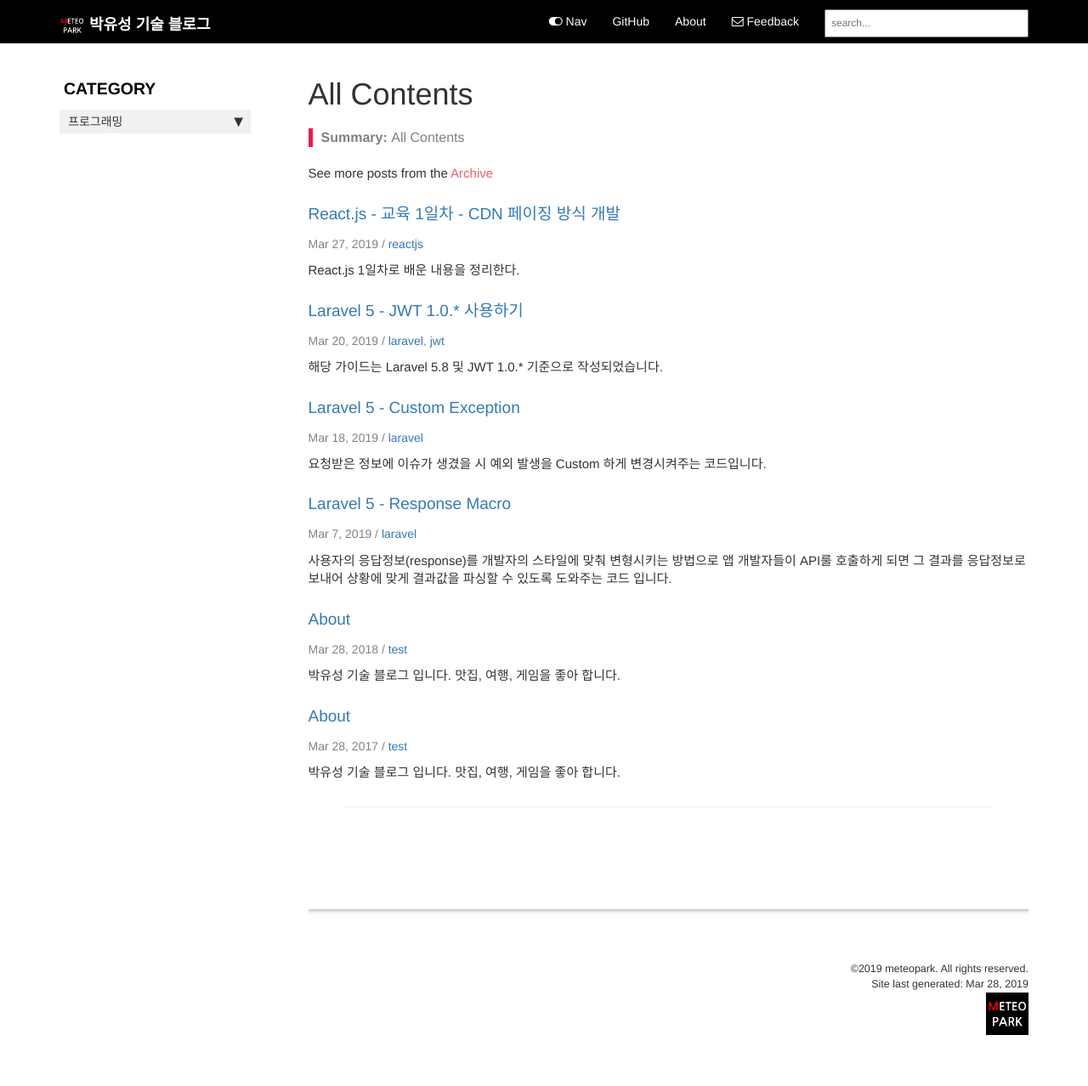
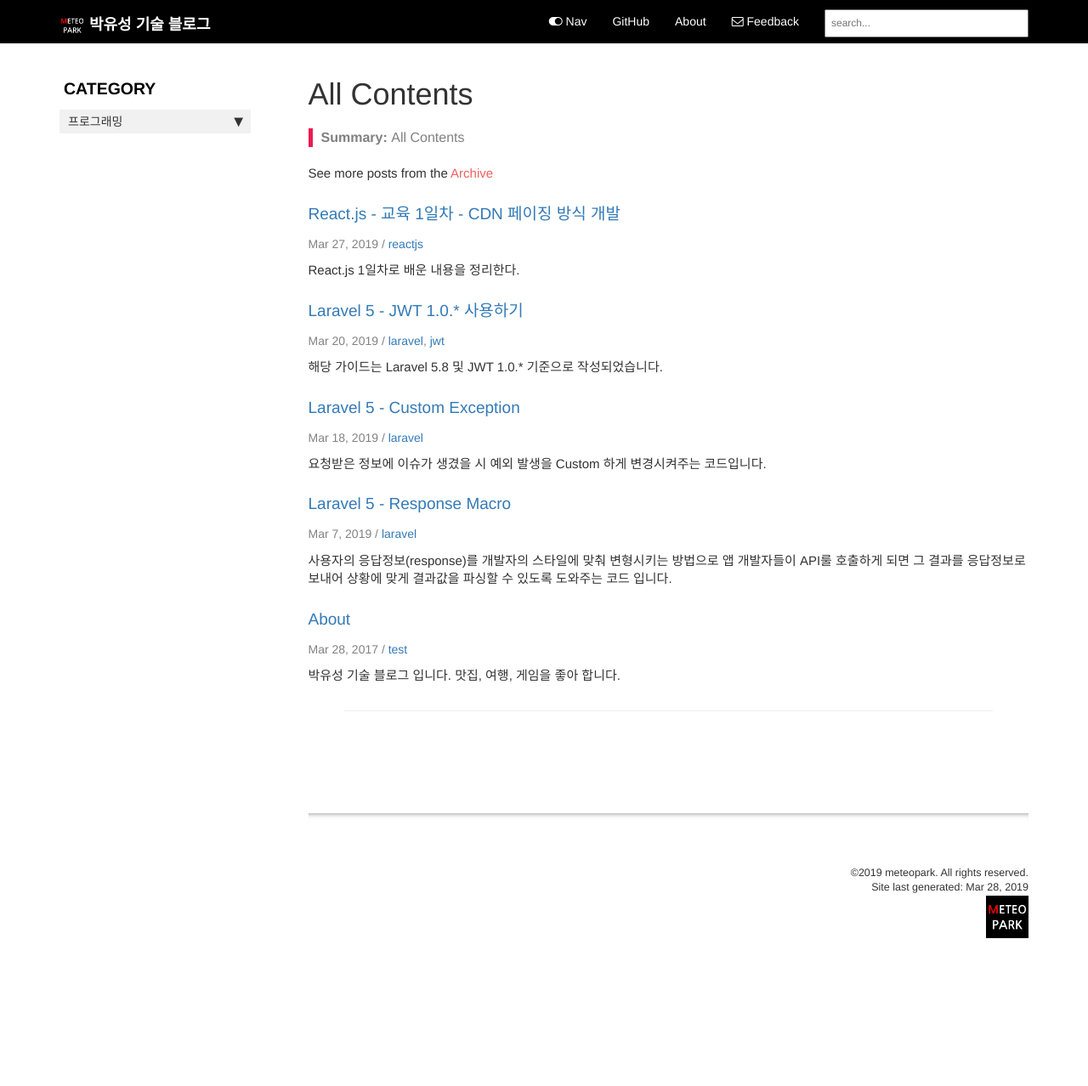
Before and after one commit to meteorpark/meteopark.github.io, a Jekyll site: the page built from index.md, in a window 1280 px wide. Shown: the whole page at 85% size. Built offline with Jekyll 4.4.1, drawn with Linux system fonts in a browser that asks for light colours; nearby versions of some CDN libraries; comment, search, counter and statistics services are not loaded; after the commit the page ends 1164 px from its top, so only the background shows below that.

Commit message:
about update

```diff
--- a/_data/sidebars/category_sidebar.yml
+++ b/_data/sidebars/category_sidebar.yml
@@ -51,10 +51,10 @@ entries:
     output: web, pdf
     folderitems:
 
-    - title: Laravel 5
+    - title: Laravel
       url: /programming-laravel.html
       output: web, pdf
 
-    - title: React.js
+    - title: React JS
       url: /programming-reactjs.html
       output: web, pdf
--- a/pages/about/2018-03-28-about.md
+++ /dev/null
@@ -1,28 +0,0 @@
----
-title: About
-sidebar: category_sidebar
-permalink: 2018-03-28-about.md
-keywords: meteopark, 박유성기술블로그, meteopark tech blog
-summary: 박유성 기술 블로그 입니다. 맛집, 여행, 게임을 좋아 합니다.
-toc: false
-tags: [test]
-date: 2018-03-28 00:00:00
----
-
-
-
-<p align="center"><img src="images/profile/itsme.png" style="width:120px; height:120px; object-fit:cover; border-radius: 50%;" /></p>
-<p align="center"><b>박유성</b></p>
-<p align="center">rzip84@gmail.com</p>
-<p align="center">PHP Developer</p>
-
-<p align="center">
-<a target="_blank" href="https://github.com/meteopark"><img src="images/icons/github.png" style="width:35px;height:35px" /></a>
-<a target="_blank" href="https://www.linkedin.com/in/meteopark"><img src="images/icons/linkedin.png" style="width:35px;height:35px" /></a>
-<a target="_blank" href="https://www.facebook.com/rzip84"><img src="images/icons/facebook.png" style="width:35px;height:35px" /></a>
-<a target="_blank" href="https://rzip84.blog.me"><img src="images/icons/blog.jpg" style="width:35px;height:35px" /></a>
-</p>
-
-
-
-{% include links.html %}
--- /dev/null
+++ b/pages/about/about.md
@@ -0,0 +1,58 @@
+---
+title: About
+sidebar: category_sidebar
+permalink: about.html
+keywords: meteopark, 박유성기술블로그, meteopark tech blog
+summary: 박유성 기술 블로그 입니다.
+toc: false
+date: 2018-03-28 00:00:00
+---
+
+
+<img src="images/profile/itsme.png" style="width:120px; height:120px; object-fit:cover; border-radius: 50%;" />
+<p style="color:#747474">
+개발을 좋아하지만<br>맛집투어와 여행을 더 좋아합니다.<br><br>
+블로그 꾸미기를 좋아하지만<br>글은 잘 못씁니다.
+</p>
+<br>
+
+## 소개
+<hr />
+- 이름 : 박유성<br>
+- Email : <a href="mailto:yspark@meteopark.dev">yspark@meteopark.dev</a>
+- GitHub : [https://github.com/meteopark](https://github.com/meteopark)
+- Linkedin : [https://www.linkedin.com/in/meteopark](https://www.linkedin.com/in/meteopark)
+- Facebook : [https://www.facebook.com/rzip84](https://www.facebook.com/rzip84)
+- NaverBlog : [https://rzip84.blog.me](https://rzip84.blog.me)
+<br><br>
+
+## 보유기술 ( 업데이트 중 )
+<hr />
+<h5 style="font-weight:bold;font-style:normal;color:#000000">Main</h5>
+- PHP ( PHP7, Laravel )
+- React JS
+- MySQL, Oracle
+- 네이버클라우드플랫폼
+<br>
+<h5 style="font-weight:bold;font-style:normal;color:#000000">Learning</h5>
+- Java
+- Node.js
+- RabbitMQ
+- Redis
+- Ionic Framework
+- MS-SQL
+- Android
+- GoDaddy, Aws
+<br><br>
+
+## 프로젝트 ( 업데이트 중 )
+<hr />
+- Project A
+    - 소개 : -
+    - 기술 : Laravel, ReactJS, Apollo, Graphql
+
+
+<br><br>
+<hr />
+
+{% include links.html %}
```
